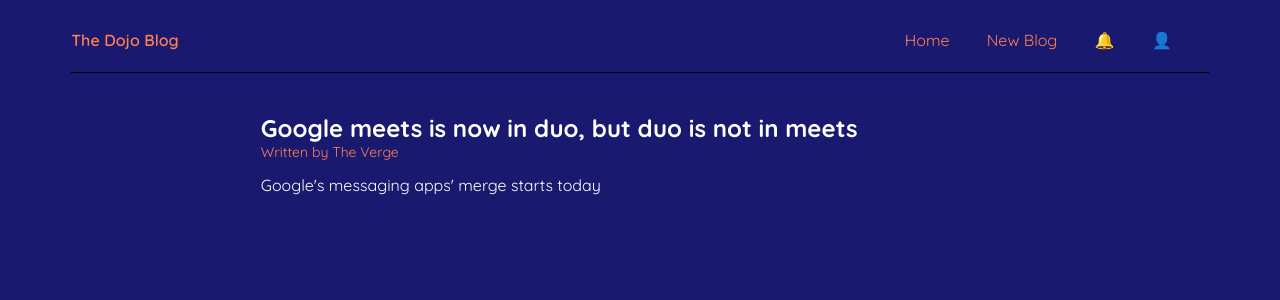
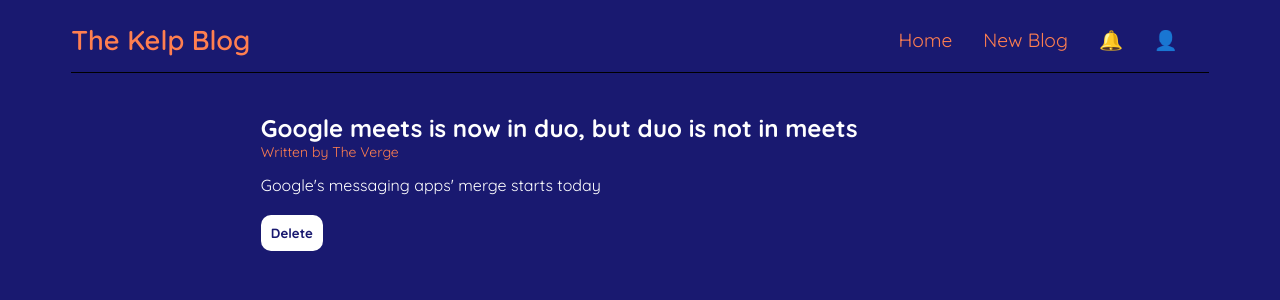
Before and after one commit to KingElias-1/kelp-blog, a React (Create React App) app: page /blogs/1 in a window 1280 px wide. Shown: the top 300 px of the page. Built offline with nearby package versions, Linux system fonts and the light colour scheme; data requests are answered from the project's data file.

Commit message:
Add blog button now navigtes back to hom | Not found page added to react router

```diff
--- a/data/db.json
+++ b/data/db.json
@@ -17,12 +17,6 @@
       "body": "Lorem Ipsum...",
       "author": "Mario",
       "id": 3
-    },
-    {
-      "title": "New Blog",
-      "body": "Blog body",
-      "author": "Femi",
-      "id": 4
     }
   ]
 }
--- a/src/App.js
+++ b/src/App.js
@@ -3,6 +3,7 @@
 import Create from './Create';
 import {BrowserRouter as Router, Routes, Route} from 'react-router-dom';
 import BlogDetails from './BlogDetails';
+import NotFound from './NotFound';
 
 function App() {
 
@@ -15,6 +16,7 @@
             <Route exact path='/' element= {<Home/>} />
             <Route path='/create' element= {<Create/>} />
             <Route path='/blogs/:id' element= {<BlogDetails/>} />
+            <Route path='*' element= {<NotFound/>} />
           </Routes>
         </div>
       </div>
--- a/src/BlogDetails.js
+++ b/src/BlogDetails.js
@@ -1,10 +1,20 @@
-import { useParams } from "react-router-dom";
+import { useNavigate, useParams } from "react-router-dom";
 import useFetch from "./useFetch";
 import err from "./err.png";//importing resource
 
 const BlogDetails = () => {
     const { id } = useParams();
     const {data: blog, error, isPending} = useFetch("http://localhost:8000/blogs/"+id); //getting the exact blog needed from the fetch by adding the id
+
+    const history = useNavigate();
+
+    const handleClick = () => {
+        fetch('http://localhost:8000/blogs/'+blog.id,{
+            method: 'DELETE'
+        }).then(() => {
+            history('/');
+        })
+    }
 
     return (
         <div className="blog-details">
@@ -15,6 +25,7 @@
                     <h2>{blog.title}</h2>
                     <p>Written by {blog.author}</p>
                     <div>{blog.body}</div>
+                    <button onClick={handleClick}>Delete</button>
                 </article>
             )}
         </div>
--- a/src/Create.js
+++ b/src/Create.js
@@ -1,13 +1,18 @@
 import { useState } from "react";
+import { useNavigate } from "react-router-dom";
 
 const Create = () => {
     const [title, setTitle] = useState('Title');
     const [body, setBody] = useState('');
     const [author, setAuthor] = useState('Femi');
+    const [isPending, setIsPending] = useState(false);
+    const history = useNavigate();
 
     const handleSubmit = (e) =>{
         e.preventDefault();
         const newBlog = {title, body, author};
+
+        setIsPending(true);
 
         fetch('http://localhost:8000/blogs',
             {method: 'POST',
@@ -15,7 +20,11 @@
             body: JSON.stringify(newBlog)
         }).then(() =>{
             console.log('new blog added');
+            setIsPending(false);
+            // history.go(-1);
+            history('/');
         })
+
     }
 
     return (
@@ -47,7 +56,8 @@
                     <option value="James">James</option>
                 </select>
 
-                <button>Add Blog</button>
+                {!isPending && <button>Add Blog</button>}
+                {isPending && <button disabled>Adding Blog</button>}
             </form>
         </div>
      );
--- a/src/Navbar.js
+++ b/src/Navbar.js
@@ -3,7 +3,7 @@
 const Navbar = () => {
     return (
         <nav className="navbar">
-            <h1>The Dojo Blog</h1>
+            <h1>The Kelp Blog</h1>
             <div className="links">
                 <Link to="/">Home</Link>
                 <Link to="/create" >New Blog</Link>
--- /dev/null
+++ b/src/NotFound.js
@@ -0,0 +1,15 @@
+import { Link } from "react-router-dom";
+import err from "./err.png";//importing resource
+
+const NotFound = () => {
+    return (
+        <div className="not-found">
+            <img src={err} alt="error"/>
+            <h2>Sorry</h2>
+            <p>That page cannot be found</p>
+            <Link to="/">Go Home?</Link>
+        </div>
+     );
+}
+
+export default NotFound;
--- a/src/index.css
+++ b/src/index.css
@@ -31,7 +31,7 @@
 .navbar h1{
   text-align: center;
   font-weight: 600;
-  font-size: 1rem;
+  font-size: 1.7rem;
   color: coral;
 }
 
@@ -56,6 +56,7 @@
   text-decoration: none;
   color: coral;
   transition: .5s;
+  font-size: 1.2rem;
 }.links a:hover{
   color: blanchedalmond;
 }
@@ -142,6 +143,15 @@
   margin-top: 0;
   font-size: 14px;
   color: coral;
+}.blog-details button{
+  margin-top: 20px;
+  background: white;
+  color: midnightblue;
+  border: 0;
+  padding: 10px;
+  border-radius: 10px;
+  cursor: pointer;
+  font-weight: 700;
 }
 
 .create{
@@ -171,3 +181,22 @@
   cursor: pointer;
   box-shadow: o 3px 5px 0;
 }
+
+.not-found{
+  justify-content: center;
+  text-align: center;
+}.not-found img{
+  margin-top: 5rem;
+  max-width: 30%;
+}.not-found h2{
+  margin: 0;
+  padding: 0;
+}.not-found p{
+  margin: 0;
+  padding: 0;
+  margin-bottom: 10px;
+}.not-found a{
+  width: 100%;
+  color: coral;
+  text-decoration: none;
+}
```
